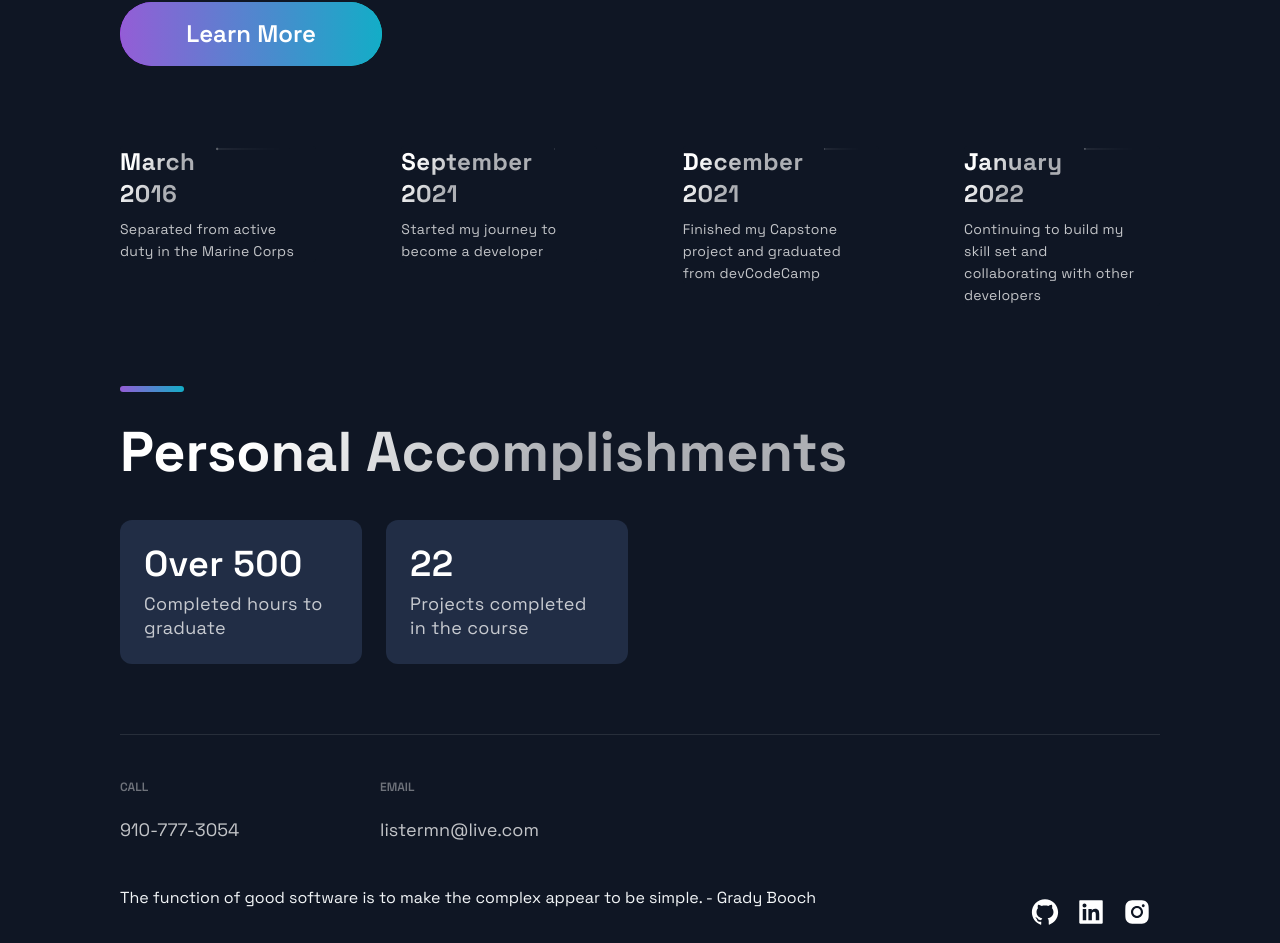
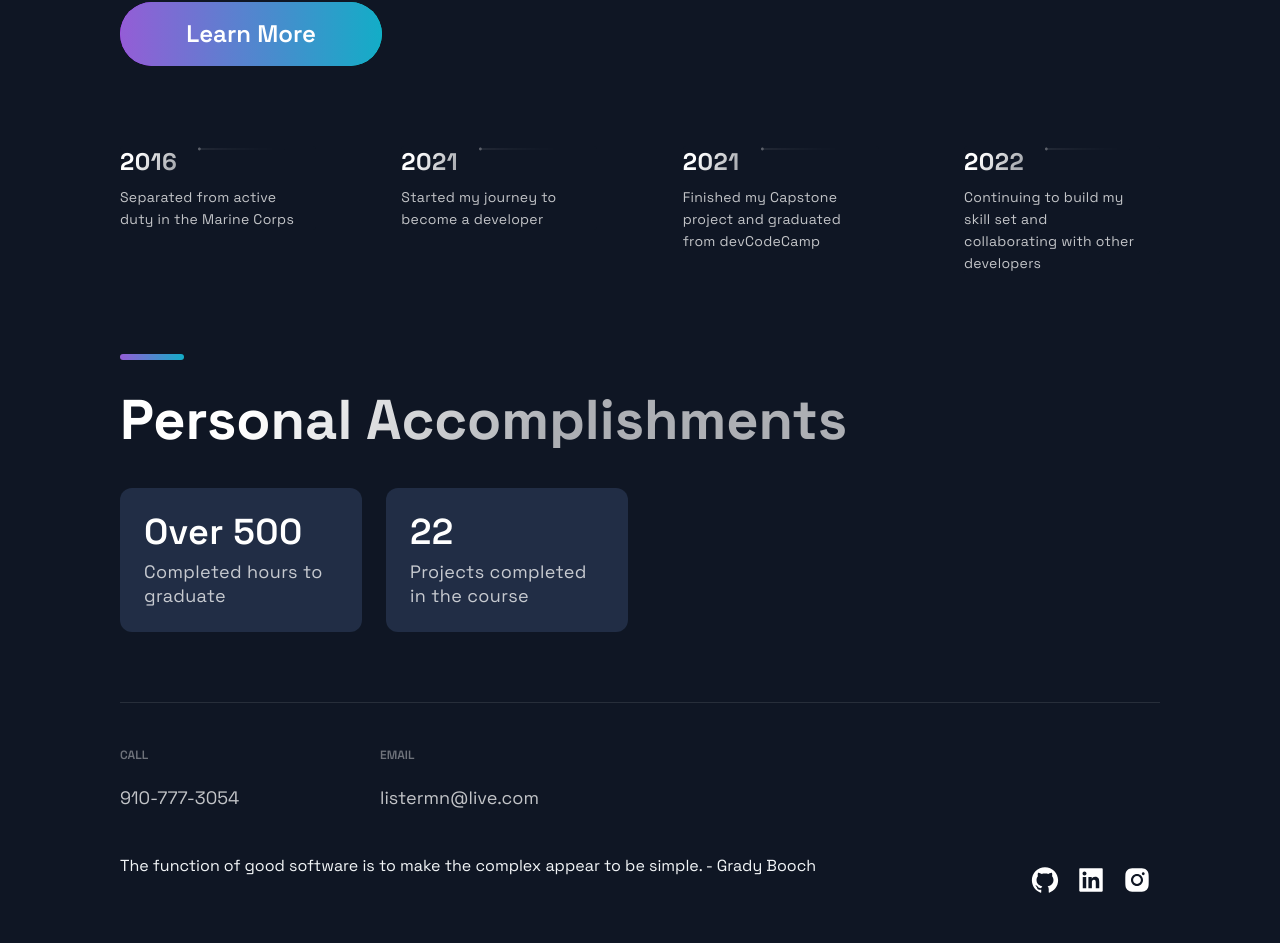
Before and after one commit to ImHucklle/Portfolio, a Next.js app: page / in a window 1280 px wide. Shown: the part 2577-3520 px from the top of the page. Built offline with nearby package versions, Linux system fonts and the light colour scheme.

Commit message:
made changes to timeline and deployed app

```diff
--- a/src/constants/constants.js
+++ b/src/constants/constants.js
@@ -11,9 +11,9 @@ export const projects = [
 ];
 
 export const TimeLineData = [
-  { year: 'March 2016', text: 'Separated from active duty in the Marine Corps', },
-  { year: 'September 2021', text: 'Started my journey to become a developer', },
-  { year: 'December 2021', text: 'Finished my Capstone project and graduated from devCodeCamp', },
-  { year: 'January 2022', text: 'Continuing to build my skill set and collaborating with other developers', },
+  { year: 2016, text: 'Separated from active duty in the Marine Corps', },
+  { year: 2021, text: 'Started my journey to become a developer', },
+  { year: 2021, text: 'Finished my Capstone project and graduated from devCodeCamp', },
+  { year: 2022, text: 'Continuing to build my skill set and collaborating with other developers', },
   // { year: 'Beyond', text: 'On a quest to be apart of a team', },
 ];
```
Also changed, not shown: 1 other file (tests, documents, lock files or other folders).
